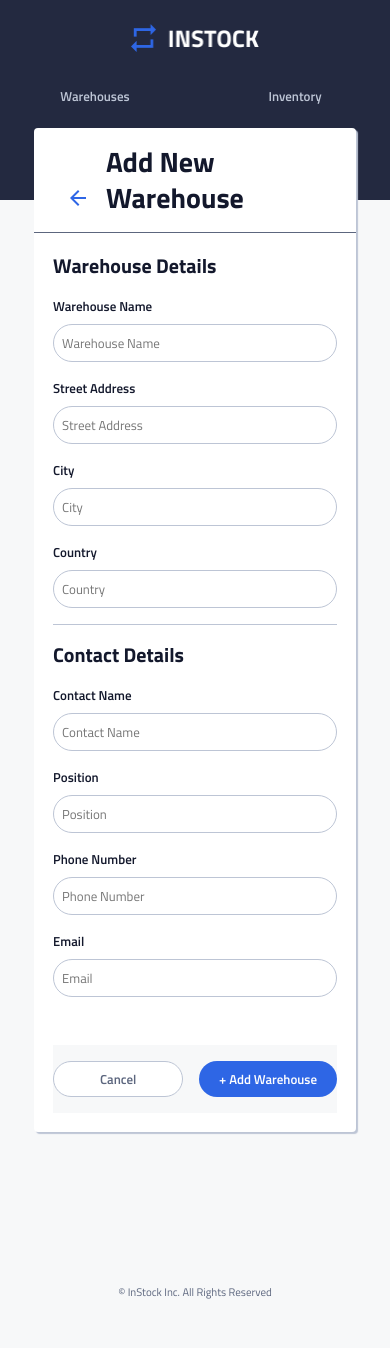
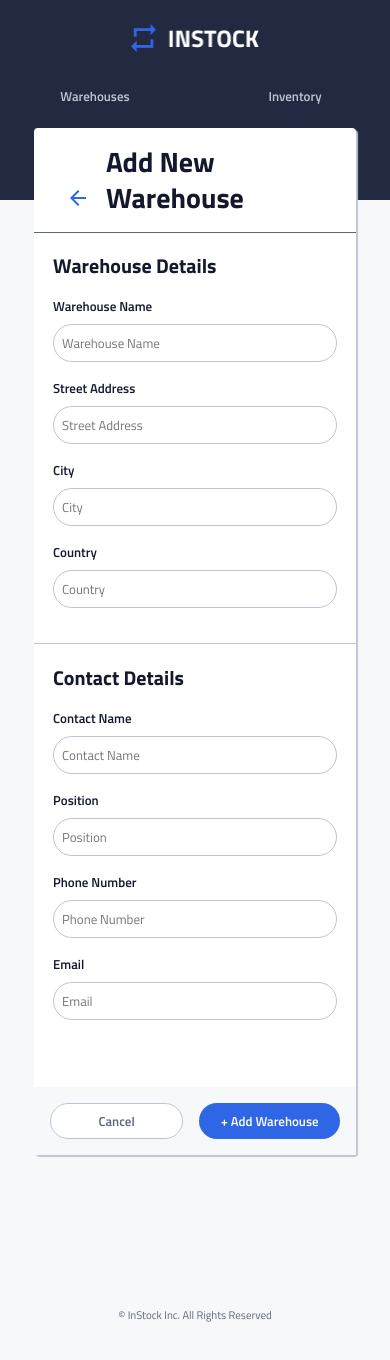
Before and after one commit to Parisa-Mirhosseini/in-stock_lpm, a React (Vite) app: page /warehouses/add in a window 390 px wide. Shown: the top 1360 px of the page. Built offline with nearby package versions, Linux system fonts and the light colour scheme; no server answers.

Commit message:
add new ware house tablet responsive design

```diff
--- a/src/components/WarehouseAddForm/WarehouseAddForm.jsx
+++ b/src/components/WarehouseAddForm/WarehouseAddForm.jsx
@@ -97,7 +97,7 @@ function WarehouseAddForm() {
       <div className="addwarehouse__form__form-wrap">
         <div className="addwarehouse__form__form-box">
           <div className="addwarehouse__form__box--each">
-              {/* Warehouse Details */}
+            {/* Warehouse Details */}
             <h2 className="addwarehouse__form__title">Warehouse Details</h2>
             <label
               className="addwarehouse__form__label"
@@ -162,7 +162,7 @@ function WarehouseAddForm() {
           </div>
         </div>
 
- {/* Contact Details */}
+        {/* Contact Details */}
         <div className="addwarehouse__form__box">
           <h2 className="addwarehouse__form__title">Contact Details</h2>
           <label className="addwarehouse__form__label" htmlFor="contact_name">
--- a/src/components/WarehouseAddForm/WarehouseAddForm.scss
+++ b/src/components/WarehouseAddForm/WarehouseAddForm.scss
@@ -8,7 +8,6 @@
 
 // Form container
 .addwarehouse__form {
-  padding: 1.2rem;
   display: flex;
   flex-direction: column;
   font-family: "Titillium Web", sans-serif;
@@ -20,28 +19,36 @@
   &__form-wrap {
     display: flex;
     flex-direction: column;
-    gap: 1rem;
     width: 100%;
 
     @include tablet {
+      flex: 1;
       flex-direction: row;
     }
   }
 
   &__box {
+    padding: 1.2rem;
+
     @include tablet {
       flex: 1;
+      padding-left: 32px;
+      padding-right: 32px;
+
     }
   }
 
   &__form-box {
 
+
     @include tablet {
       flex: 1;
+
     }
   }
 
   &__box--each {
+    padding: 1.2rem;
     margin-bottom: 1.5rem;
 
     border-bottom: 1px solid $cloud;
@@ -51,7 +58,8 @@
 
       @include tablet {
         border-right: 1px solid $cloud;
-        padding-right: 16px;
+        padding-left: 32px;
+        padding-right: 32px;
       }
     }
 
@@ -80,6 +88,7 @@
     color: $Black;
     margin-bottom: 0.5rem;
     font-weight: 600;
+    text-transform: capitalize;
 
     @include tablet {
       font-size: 0.875rem;
@@ -132,8 +141,19 @@
     justify-content: space-between;
     gap: 1rem;
     margin-top: 2rem;
-    padding: 1rem 0;
+    padding: 1rem;
     background-color: $light-grey;
+    font-size: 13px;
+    font-weight: 600;
+    height: 68px;
+
+    @include tablet {
+      font-size: 14px;
+      font-weight: 600;
+      flex-direction: right;
+      height: 70px;
+      justify-content: right;
+    }
   }
 
   &__btn-cancel {
@@ -156,6 +176,9 @@
     @include tablet {
       font-size: 0.875rem;
       line-height: 1.375rem;
+      width: 61px;
+      height: 38px;
+
     }
   }
 
@@ -171,6 +194,11 @@
     cursor: pointer;
     height: 2.25rem;
     width: 100%;
+
+    @include tablet {
+      width: 138px;
+      height: 38px;
+    }
 
     &:hover {
       background-color: $Black;
```
Also changed, not shown: src/components/WarehouseEditForm/WarehouseEditForm.jsx (indentation only).
